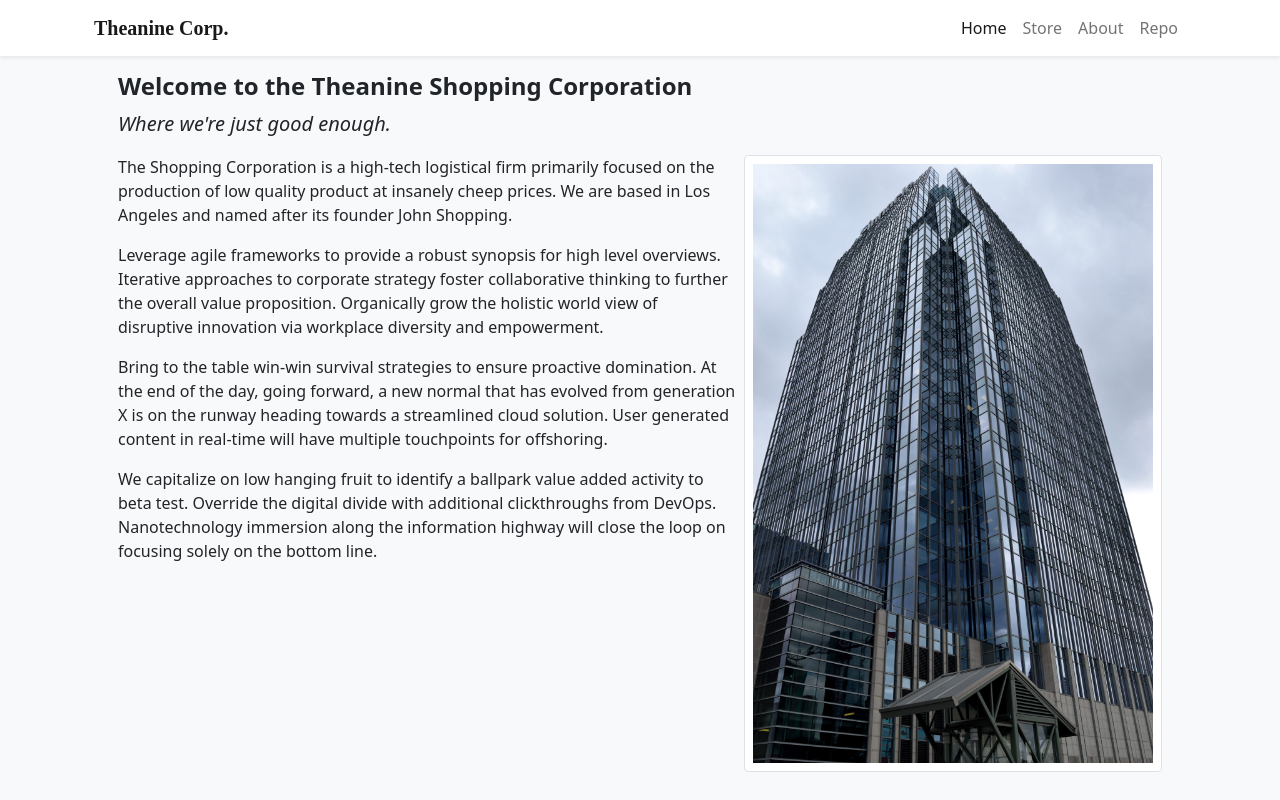
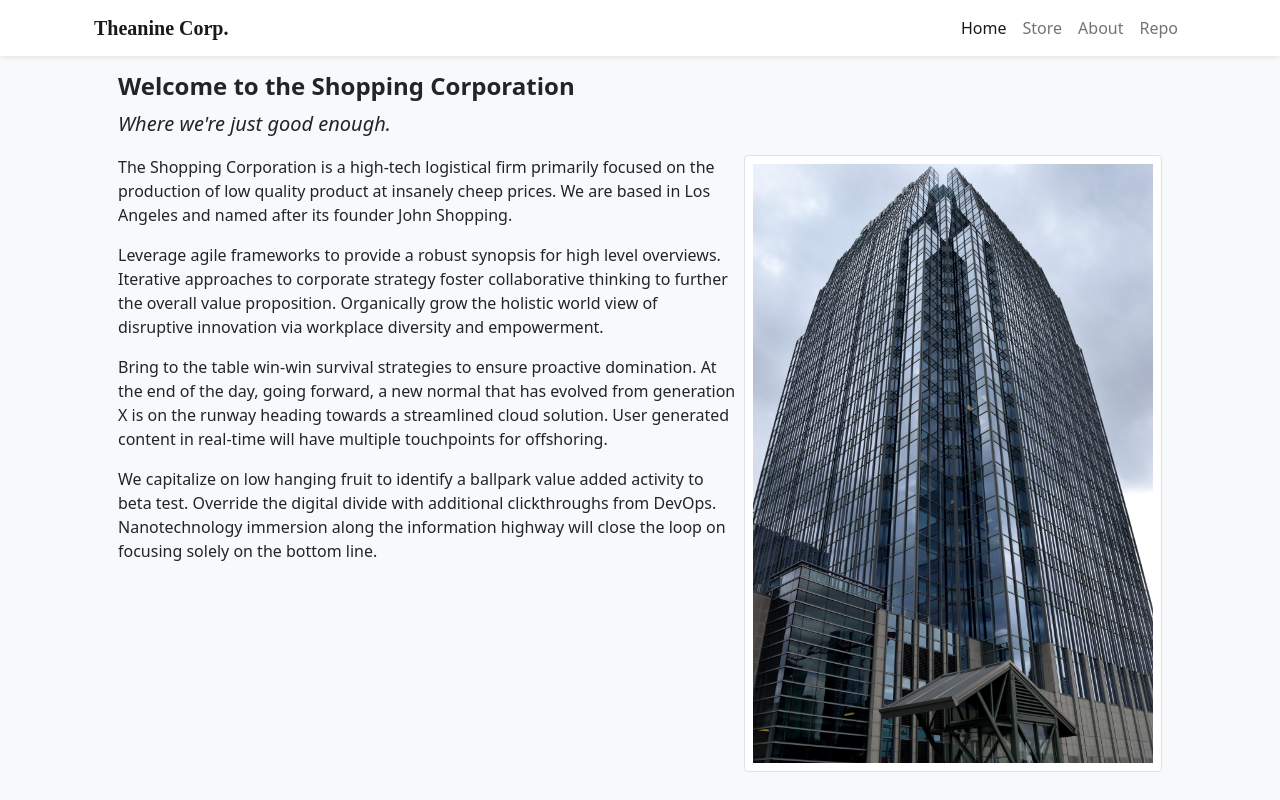
Before and after one commit to Hamberfim/typescript-shopping-cart, a React (Vite) app: page / in a window 1280 px wide. Built offline with nearby package versions, Linux system fonts and the light colour scheme.

Commit message:
Update Home.tsx

```diff
--- a/src/pages/Home.tsx
+++ b/src/pages/Home.tsx
@@ -8,7 +8,7 @@ export function Home() {
         <Row>
           <Col className="sm">
             <h4 className="fw-bold">
-              Welcome to the Theanine Shopping Corporation
+              Welcome to the Shopping Corporation
             </h4>
             <p className="lead fst-italic">Where we're just good enough.</p>
             <Image
```
